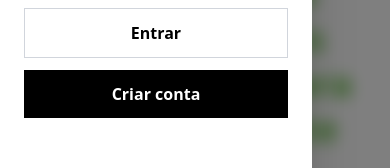
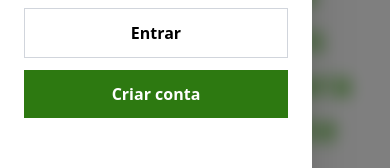
Before and after one commit to denatec/social-360, a Next.js app: page / in a window 390 px wide. Both pictures are taken after a click on the button 36 px from the left and 189 px from the top of the page. Shown: the part 544-712 px from the top of the page. Built offline with nearby package versions, Linux system fonts and the light colour scheme.

Commit message:
alterar btm do menu mobile

```diff
--- a/components/header.tsx
+++ b/components/header.tsx
@@ -241,7 +241,7 @@ export function Header() {
       <Link
         href="/cadastro"
         onClick={() => setMenuOpen(false)}
-        className="w-full bg-black px-4 py-3 text-center font-semibold text-white transition hover:bg-gray-800 dark:bg-white dark:text-black"
+        className="w-full bg-[#2d7911] px-4 py-3 text-center font-semibold text-white transition hover:bg-gray-800 dark:bg-[#2d7911] dark:text-white"
       >
         Criar conta
       </Link>
```
